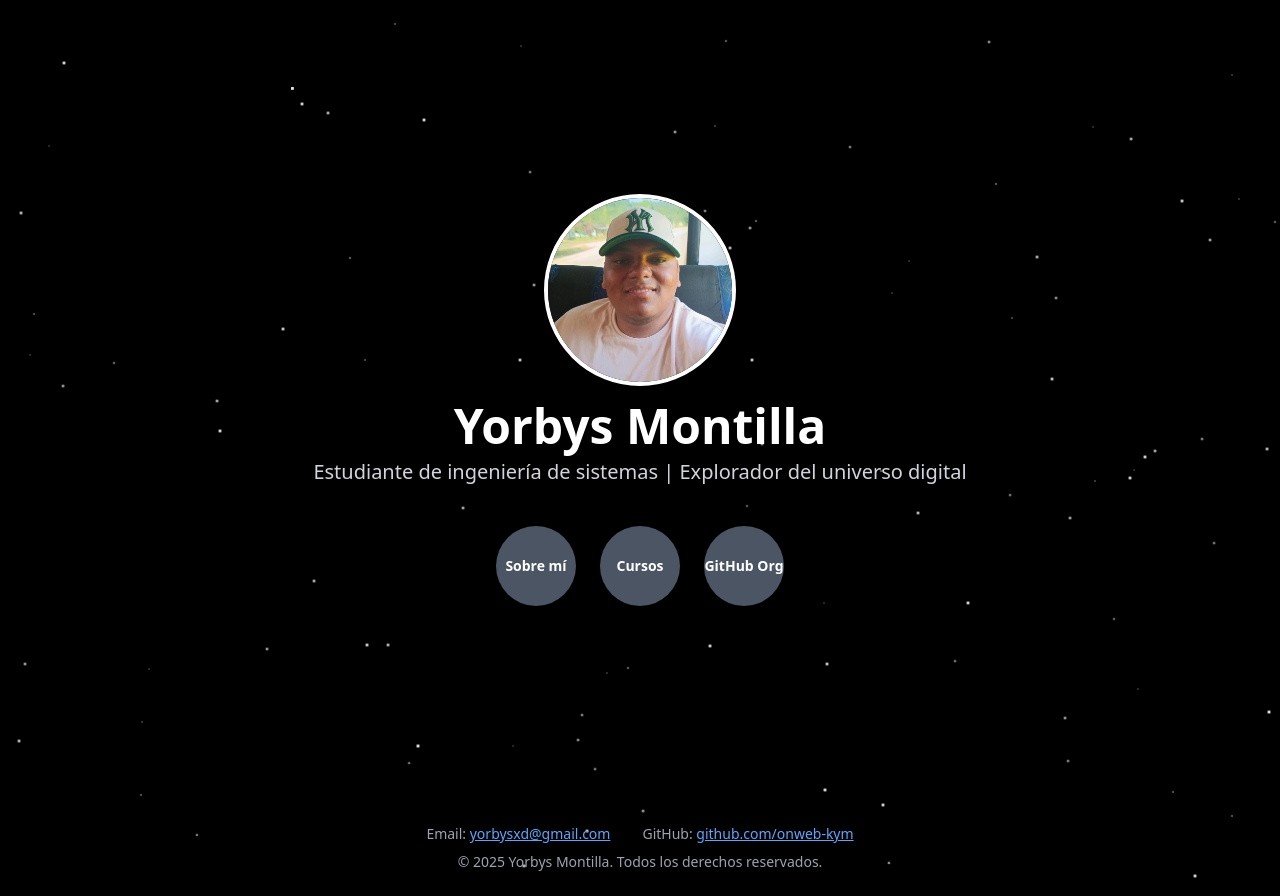
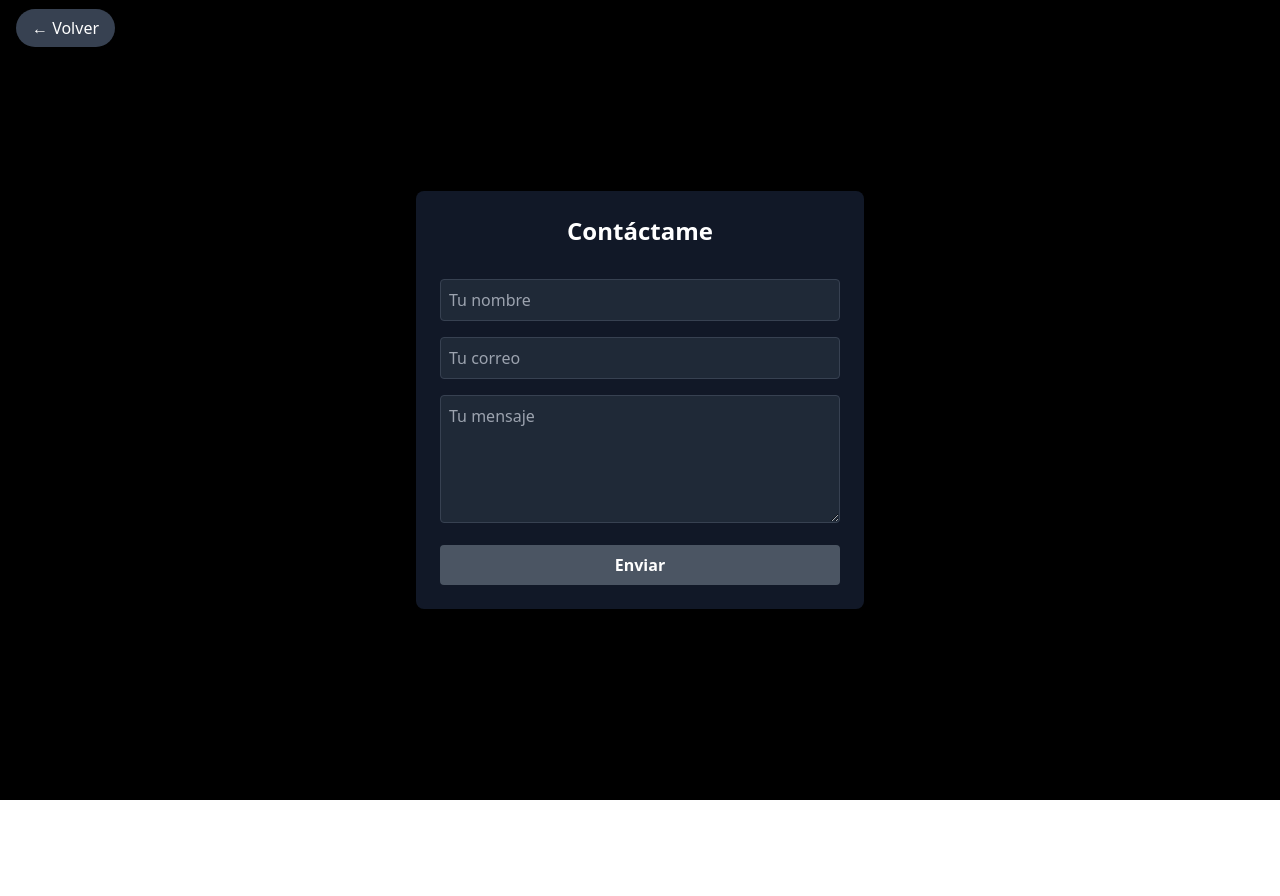
Before and after one commit to onweb-kym/portfolioo-with-react-tailwindcss, a React (Vite) app: page /contacto in a window 1280 px wide. After the commit the page ends 800 px from the top, so only its background shows below. Built offline with nearby package versions, Linux system fonts and the light colour scheme.

Commit message:
boton de contacto

```diff
--- a/package.json
+++ b/package.json
@@ -11,7 +11,8 @@
   },
   "dependencies": {
     "react": "^19.0.0",
-    "react-dom": "^19.0.0"
+    "react-dom": "^19.0.0",
+    "react-router-dom": "^7.9.5"
   },
   "devDependencies": {
     "@types/react": "^19.0.0",
--- a/src/App.tsx
+++ b/src/App.tsx
@@ -1,12 +1,32 @@
 import "./index.css";
+import { useState } from "react";
 
 function App() {
+  const [hoveringCircle, setHoveringCircle] = useState(false);
+
   // Estrellas animadas
-  const stars = Array.from({ length: 100 }, (_, _i) => ({
+  const stars = Array.from({ length: 100 }, () => ({
     top: `${Math.random() * 100}%`,
     left: `${Math.random() * 100}%`,
     animationDelay: `${Math.random() * 5}s`,
   }));
+
+  const infoItems = [
+    {
+      label: "Sobre mí",
+      content:
+        "Soy estudiante y técnico de audio, apasionado por la tecnología, enfocado en aprender siempre un poco más.",
+    },
+    {
+      label: "Cursos",
+      content: "HTML, Diseño 3D, Ofimática, Python, Audio y grabación.",
+    },
+    {
+      label: "GitHub Org",
+      content:
+        "Miembro de división Frontend en bufferring.org, colaborando en proyectos open source.",
+    },
+  ];
 
   return (
     <div className="relative min-h-screen bg-black text-white font-sans overflow-hidden">
@@ -23,16 +43,14 @@ function App() {
         />
       ))}
 
-      {/* Sección principal */}
-      <div className="flex flex-col items-center justify-center min-h-screen z-10 relative text-center px-4">
-        {/* Imagen fija de perfil */}
-        <div className="relative mb-4">
+      {/* Contenido principal */}
+      <div className="flex flex-col items-center justify-start min-h-screen z-10 relative text-center px-4 pt-8">
+        {/* Imagen de perfil */}
         <img
           src="/yorbys.jpeg"
           alt="Foto de perfil"
-            className="w-48 h-48 rounded-full border-4 border-white shadow-lg object-cover"
+          className="w-48 h-48 rounded-full border-4 border-white shadow-lg object-cover mb-4"
         />
-        </div>
 
         {/* Nombre y título */}
         <h1 className="text-5xl font-bold mb-2">Yorbys Montilla</h1>
@@ -42,25 +60,12 @@ function App() {
 
         {/* Círculos interactivos */}
         <div className="flex space-x-6 mt-4">
-          {[
-            {
-              label: "Sobre mí",
-              content:
-                "Soy estudiante y técnico de audio, apasionado por la tecnología, enfocado en aprender siempre un poco más.",
-            },
-            {
-              label: "Cursos",
-              content: "HTML, Diseño 3D, Ofimática, Python, Audio y grabación.",
-            },
-            {
-              label: "GitHub Org",
-              content:
-                "Miembro de división Frontend en bufferring.org, colaborando en proyectos open source.",
-            },
-          ].map((item, index) => (
+          {infoItems.map((item, index) => (
             <div
               key={index}
               className="group flex flex-col items-center relative"
+              onMouseEnter={() => setHoveringCircle(true)}
+              onMouseLeave={() => setHoveringCircle(false)}
             >
               <div className="w-20 h-20 rounded-full bg-gray-600 flex items-center justify-center text-sm font-semibold cursor-pointer hover:bg-gray-400 hover:scale-110 transition-all duration-300 shadow-md">
                 {item.label}
@@ -71,29 +76,55 @@ function App() {
             </div>
           ))}
         </div>
+
+        {/* Botón de contacto con animación */}
+        <div
+          className={`mt-8 flex justify-center transition-all duration-500 ${
+            hoveringCircle ? "translate-y-20" : ""
+          }`}
+        >
+          <a
+            href="/contacto"
+            className="bg-gray-600 hover:bg-gray-400 text-white font-semibold py-2 px-6 rounded-full transition shadow-md hover:scale-110"
+          >
+            Contáctame
+          </a>
         </div>
 
-      {/* Contacto y derechos */}
-      <footer className="z-10 relative text-center py-6 text-sm text-gray-400">
-        <div className="flex justify-center space-x-8 mb-2">
-          <p>
-            Email:{" "}
-            <a
-              href="mailto:yorbysxd@gmail.com"
-              className="text-blue-400 underline"
+        {/* Footer */}
+        <footer className="mt-24 text-sm text-gray-400">
+          <div className="flex justify-center space-x-8 mb-4">
+            {/* Instagram */}
+            <SocialLink
+              href="https://www.instagram.com/tu_usuario"
+              label="Instagram"
+              icon={
+                <svg
+                  xmlns="http://www.w3.org/2000/svg"
+                  fill="currentColor"
+                  viewBox="0 0 24 24"
+                  className="w-5 h-5"
                 >
-              yorbysxd@gmail.com
-            </a>
-          </p>
-          <p>
-            GitHub:{" "}
-            <a
+                  <path d="M7.75 2h8.5A5.75 5.75 0 0122 7.75v8.5A5.75 5.75 0 0116.25 22h-8.5A5.75 5.75 0 012 16.25v-8.5A5.75 5.75 0 017.75 2zm0 1.5A4.25 4.25 0 003.5 7.75v8.5A4.25 4.25 0 007.75 20.5h8.5a4.25 4.25 0 004.25-4.25v-8.5A4.25 4.25 0 0016.25 3.5h-8.5zM12 7a5 5 0 110 10 5 5 0 010-10zm0 1.5a3.5 3.5 0 100 7 3.5 3.5 0 000-7zm5.25-.75a.75.75 0 110 1.5.75.75 0 010-1.5z" />
+                </svg>
+              }
+            />
+
+            {/* GitHub */}
+            <SocialLink
               href="https://github.com/onweb-kym"
-              className="text-blue-400 underline"
+              label="GitHub"
+              icon={
+                <svg
+                  xmlns="http://www.w3.org/2000/svg"
+                  fill="currentColor"
+                  viewBox="0 0 24 24"
+                  className="w-5 h-5"
                 >
-              github.com/onweb-kym
-            </a>
-          </p>
+                  <path d="M12 2C6.48 2 2 6.58 2 12.26c0 4.52 2.87 8.36 6.84 9.71.5.09.68-.22.68-.48 0-.24-.01-.87-.01-1.7-2.78.61-3.37-1.37-3.37-1.37-.45-1.17-1.1-1.48-1.1-1.48-.9-.63.07-.62.07-.62 1 .07 1.53 1.06 1.53 1.06.89 1.56 2.34 1.11 2.91.85.09-.66.35-1.11.63-1.37-2.22-.26-4.56-1.14-4.56-5.07 0-1.12.39-2.03 1.03-2.75-.1-.26-.45-1.3.1-2.7 0 0 .84-.27 2.75 1.05a9.3 9.3 0 015 0c1.9-1.32 2.74-1.05 2.74-1.05.56 1.4.21 2.44.1 2.7.64.72 1.03 1.63 1.03 2.75 0 3.94-2.34 4.8-4.57 5.06.36.32.68.94.68 1.9 0 1.37-.01 2.47-.01 2.81 0 .27.18.58.69.48A10.26 10.26 0 0022 12.26C22 6.58 17.52 2 12 2z" />
+                </svg>
+              }
+            />
           </div>
           <p>
             © {new Date().getFullYear()} Yorbys Montilla. Todos los derechos
@@ -101,6 +132,30 @@ function App() {
           </p>
         </footer>
       </div>
+    </div>
+  );
+}
+
+// Componente reutilizable para enlaces sociales
+function SocialLink({
+  href,
+  label,
+  icon,
+}: {
+  href: string;
+  label: string;
+  icon: React.ReactNode;
+}) {
+  return (
+    <a
+      href={href}
+      target="_blank"
+      rel="noopener noreferrer"
+      className="flex items-center space-x-2 text-blue-400 hover:text-white transition"
+    >
+      {icon}
+      <span>{label}</span>
+    </a>
   );
 }
 
--- /dev/null
+++ b/src/Contact.tsx
@@ -0,0 +1,58 @@
+function Contact() {
+  return (
+    <div className="min-h-screen bg-black text-white flex items-center justify-center px-4">
+      <div className="absolute top-4 left-4">
+  <a
+    href="/"
+    className="text-white bg-gray-700 hover:bg-gray-500 px-4 py-2 rounded-full shadow transition"
+  >
+    ← Volver
+  </a>
+</div>
+
+      <form
+        action="https://formsubmit.co/yorbysxd@gmail.com"
+        method="POST"
+        className="bg-gray-900 p-6 rounded-lg shadow-lg w-full max-w-md space-y-4"
+      >
+        <h2 className="text-2xl font-bold mb-4 text-center">Contáctame</h2>
+
+        <input type="hidden" name="_captcha" value="false" />
+        <input
+          type="hidden"
+          name="_next"
+          value="https://gc57wy-5173.csb.app/gracias"
+        />
+
+        <input
+          type="text"
+          name="name"
+          placeholder="Tu nombre"
+          required
+          className="w-full p-2 rounded bg-gray-800 text-white border border-gray-700"
+        />
+        <input
+          type="email"
+          name="email"
+          placeholder="Tu correo"
+          required
+          className="w-full p-2 rounded bg-gray-800 text-white border border-gray-700"
+        />
+        <textarea
+          name="message"
+          placeholder="Tu mensaje"
+          required
+          className="w-full p-2 rounded bg-gray-800 text-white border border-gray-700 h-32"
+        />
+        <button
+          type="submit"
+          className="w-full bg-gray-600 hover:bg-gray-400 text-white font-semibold py-2 rounded transition"
+        >
+          Enviar
+        </button>
+      </form>
+    </div>
+  );
+}
+
+export default Contact;
--- /dev/null
+++ b/src/Gracias.tsx
@@ -0,0 +1,20 @@
+function Gracias() {
+  return (
+    <div className="min-h-screen bg-black text-white flex flex-col items-center justify-center px-4">
+      <h1 className="text-3xl font-bold mb-4 text-center">
+        ¡Mensaje enviado exitosamente!
+      </h1>
+      <p className="text-lg mb-6 text-center">
+        Gracias por contactarme. Te responderé pronto.
+      </p>
+      <a
+        href="/"
+        className="bg-gray-600 hover:bg-gray-400 text-white font-semibold py-2 px-6 rounded-full transition shadow-md hover:scale-110"
+      >
+        Volver al inicio
+      </a>
+    </div>
+  );
+}
+
+export default Gracias;
--- a/src/main.tsx
+++ b/src/main.tsx
@@ -1,10 +1,19 @@
 import React from "react";
 import ReactDOM from "react-dom/client";
-import App from "./App.tsx";
+import { BrowserRouter, Routes, Route } from "react-router-dom";
+import App from "./App";
+import Contact from "./Contact";
 import "./index.css";
+import Gracias from "./Gracias";
 
 ReactDOM.createRoot(document.getElementById("root")!).render(
   <React.StrictMode>
-    <App />
+    <BrowserRouter>
+      <Routes>
+        <Route path="/" element={<App />} />
+        <Route path="/contacto" element={<Contact />} />
+        <Route path="/gracias" element={<Gracias />} />
+      </Routes>
+    </BrowserRouter>
   </React.StrictMode>
 );
```
Also changed, not shown: 1 other file (tests, documents, lock files or other folders). Lines whose indentation alone changed are shown as unchanged.
